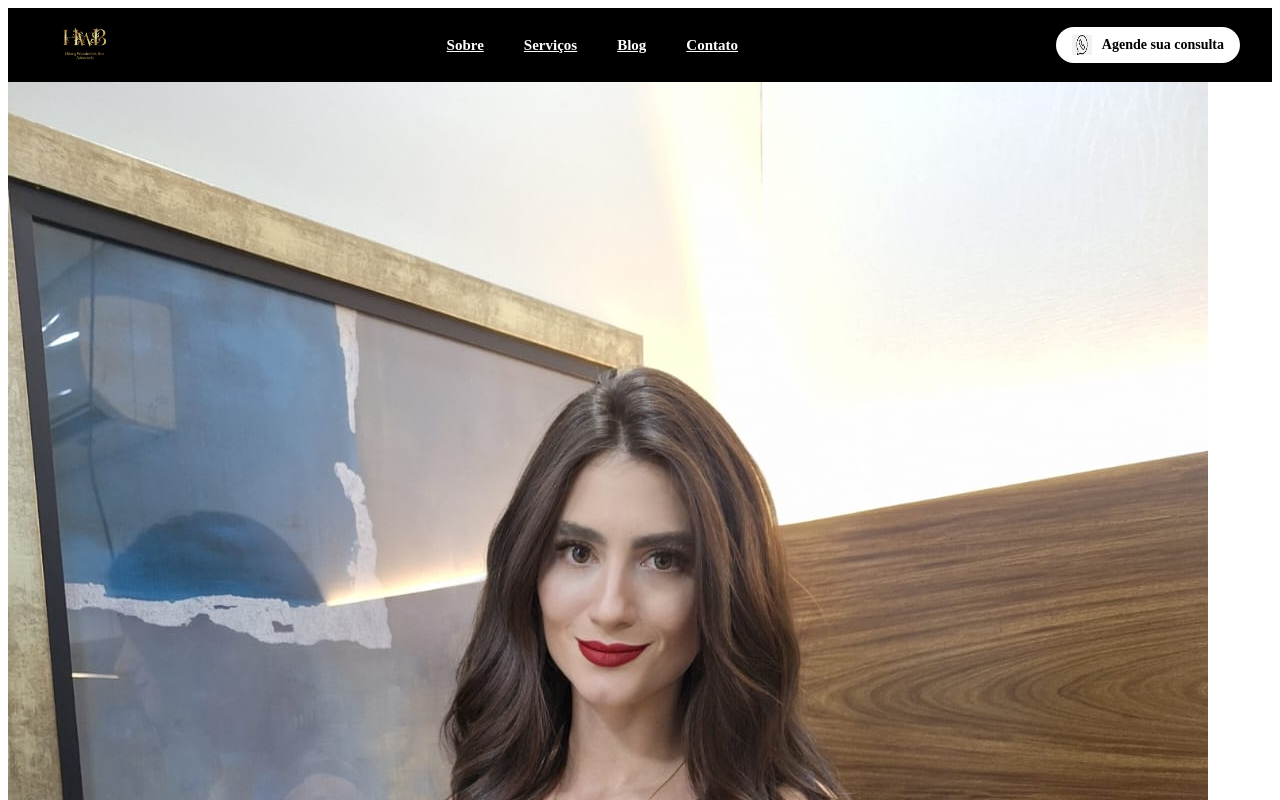
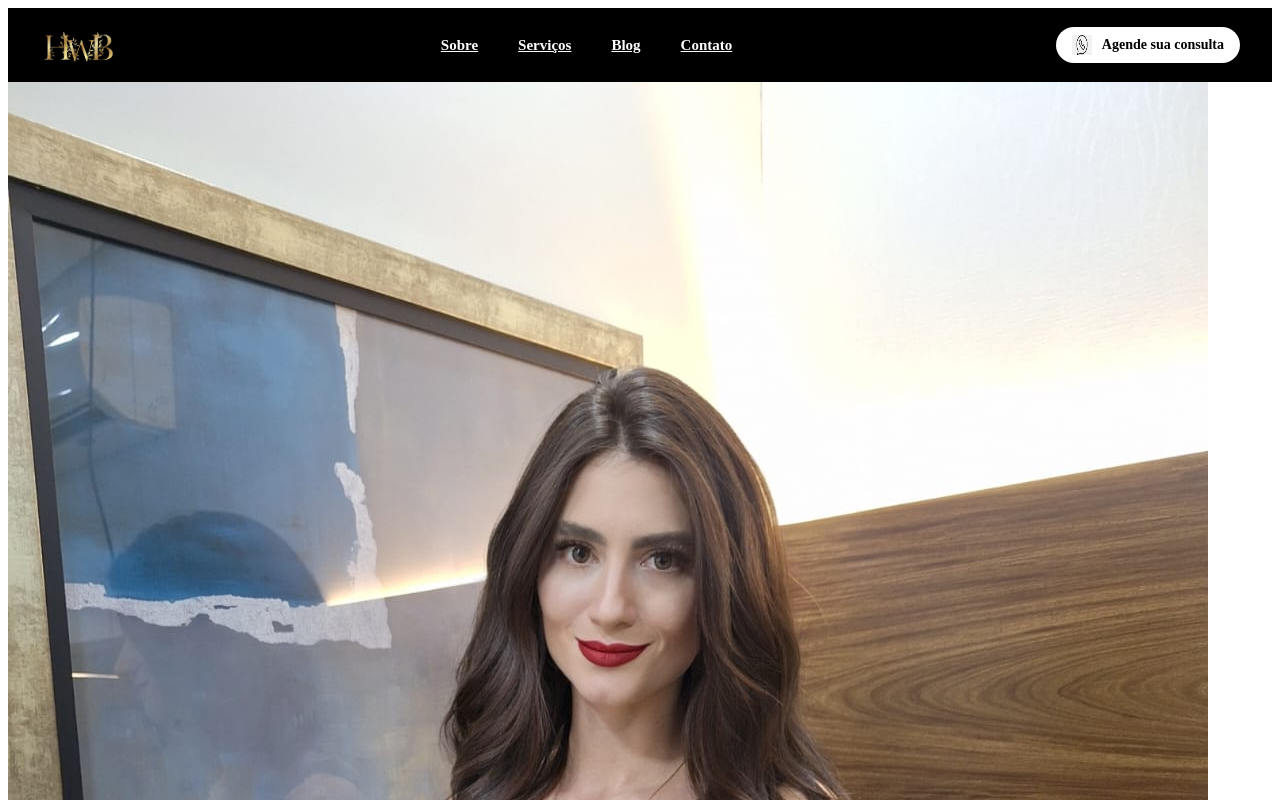
Before and after one commit to hilarywboz/hilarywboz, a plain HTML site: page index.html in a window 1280 px wide. Shown: the top 800 px of the page. Drawn offline with Linux system fonts and the light colour scheme.

Commit message:
Update index.html

```diff
--- a/index.html
+++ b/index.html
@@ -10,7 +10,7 @@
   <!-- TOPO -->
  <header class="topo">
   <div class="container-topo">
-    <img src="Logo preto.jpeg" alt="Logo Hilary" class="logo-topo">
+    <img src="HWBpreto.jpeg" alt="Logo Hilary" class="logo-topo">
     <nav class="menu">
       <ul>
         <li><a href="#sobre">Sobre</a></li>
```
